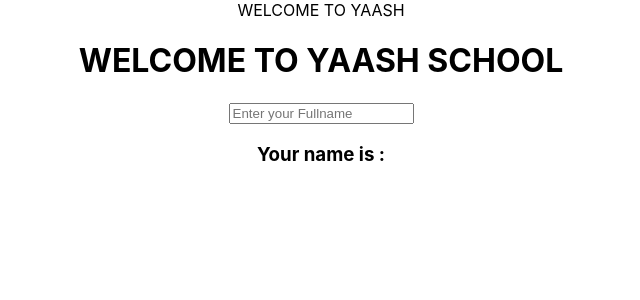
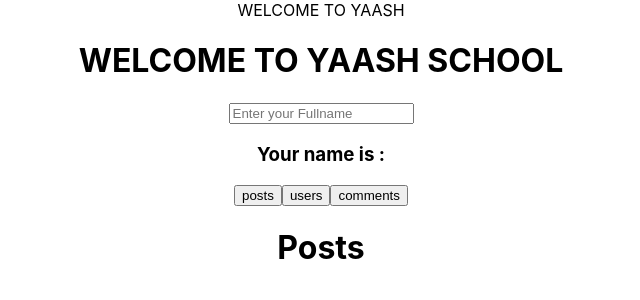
Before and after one commit to jeevanandham01/my-react-app, a React (Create React App) app: page / in a window 1280 px wide. Shown: the top 300 px of the page, without its empty margins (319-959 px from the left). Built offline with nearby package versions, Linux system fonts and the light colour scheme.

Commit message:
new file added

```diff
--- a/src/App.js
+++ b/src/App.js
@@ -3,12 +3,15 @@ import './App.css';
 import Comp from './Comp';
 import Classcomp from './classcomp';
 import User from './usestate';
+
+import Mohan from './Usestate2';
 function App() {
   return (
     <div className="App">
       <Comp />
       <Classcomp/>
       <User/>
+      <Mohan/>
 
     </div>
   );
--- /dev/null
+++ b/src/Usestate2.js
@@ -0,0 +1,18 @@
+
+import React ,{useState} from 'react'
+
+function Mohan() {
+    const [resource,setResource] = useState ('Posts');
+  return (
+    <>
+    <div>
+        <button onClick={() =>setResource('posts')}>posts</button>
+        <button onClick={() => setResource('users')}>users</button>
+        <button onClick={() => setResource('comments')}>comments</button>
+       </div>
+        <h1>{resource}</h1>
+        </>
+  );
+}
+
+export default Mohan;
```
Also changed, not shown: src/usestate.js (line endings or trailing spaces).
